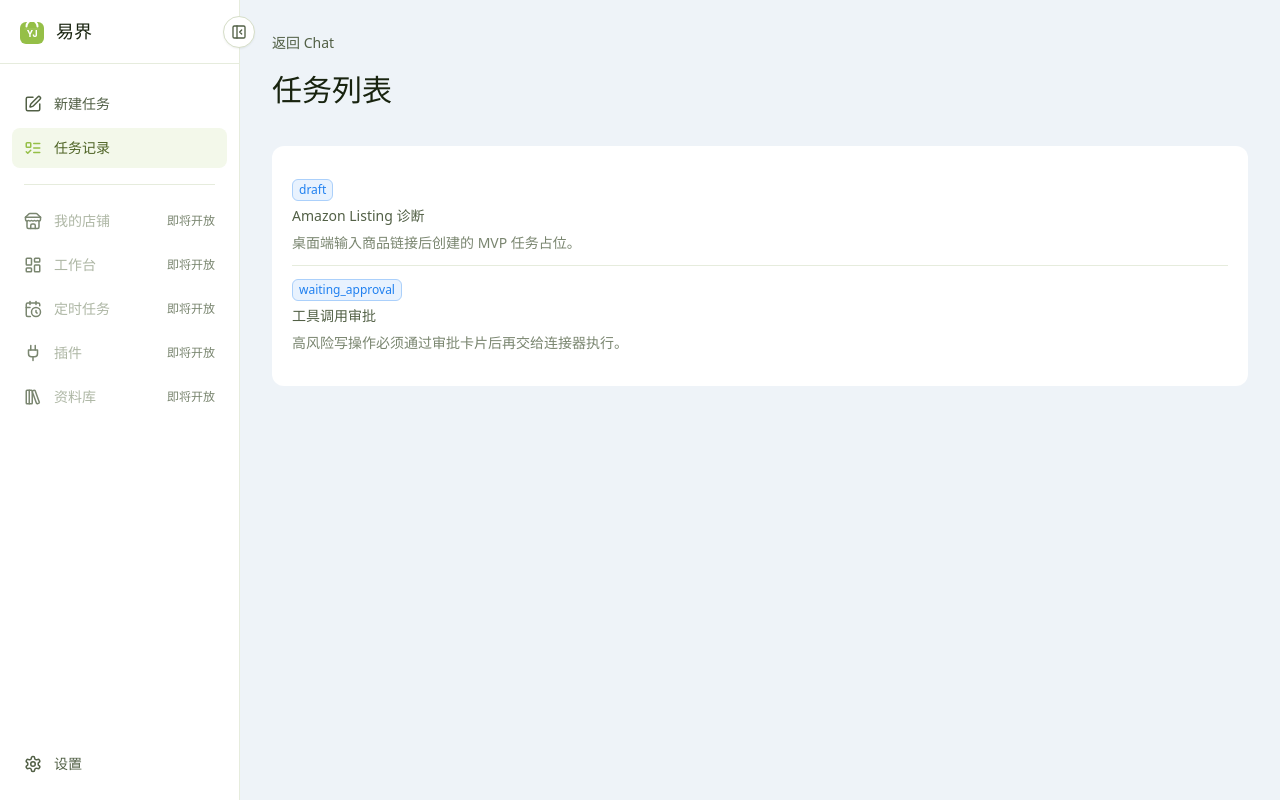
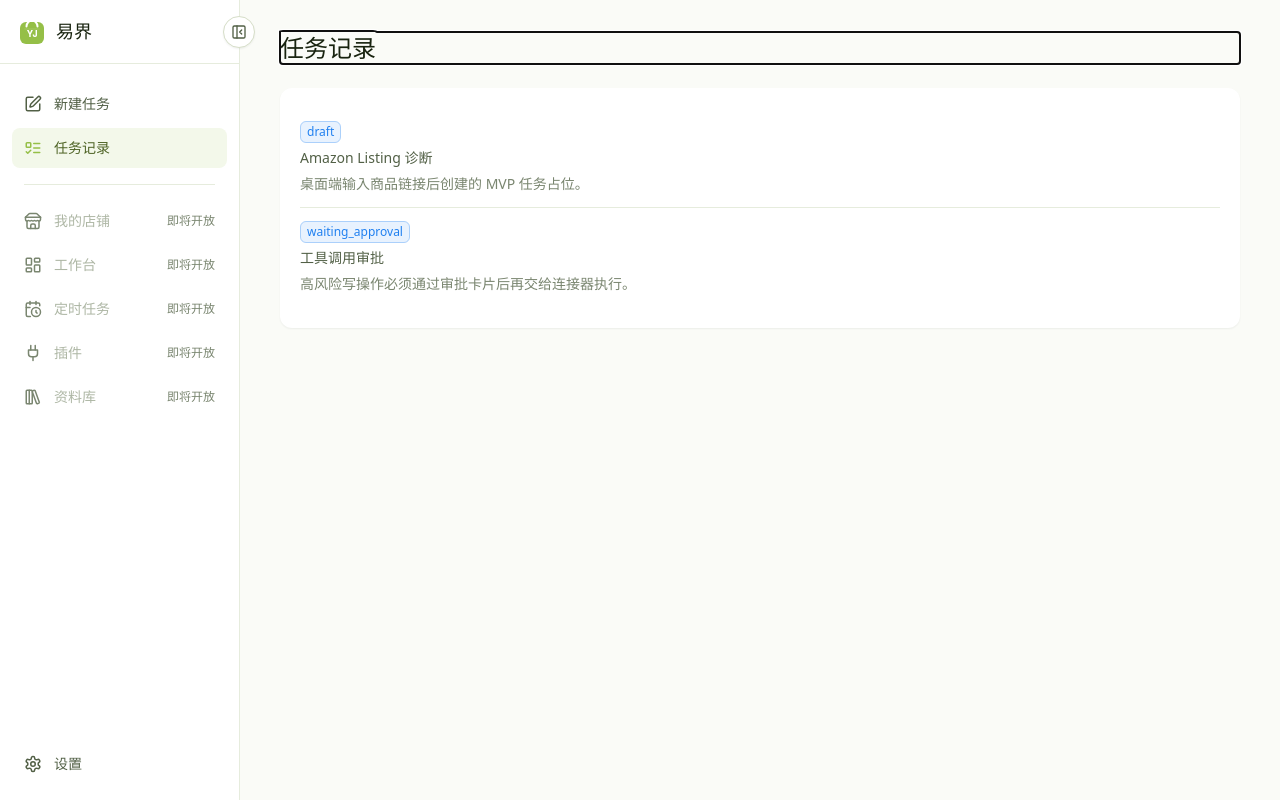
Before and after one commit to 36Dge/yijie-desktop, a Vue app: page /tasks in a window 1280 px wide. Built offline with nearby package versions, Linux system fonts and the light colour scheme.

Commit message:
feat(navigation): complete FEAT-124 S4 routes and window baseline

```diff
--- a/src-tauri/tauri.conf.json
+++ b/src-tauri/tauri.conf.json
@@ -14,7 +14,9 @@
       {
         "title": "易界 AI",
         "width": 1180,
-        "height": 780
+        "height": 780,
+        "minWidth": 1180,
+        "minHeight": 760
       }
     ],
     "security": {
--- a/src/pages/settings/SettingsPage.vue
+++ b/src/pages/settings/SettingsPage.vue
@@ -1,26 +1,40 @@
 <script setup lang="ts">
-import { NButton, NCard, NH1, NLayout, NSpace, NText } from "naive-ui";
-import { useRouter } from "vue-router";
-
-const router = useRouter();
+import { NCard, NText } from "naive-ui";
 </script>
 
 <template>
-  <n-layout class="page">
-    <n-space vertical size="large">
-      <n-button text @click="router.push('/chat')">返回 Chat</n-button>
-      <n-h1>本地设置</n-h1>
-      <n-card title="Sidecar" :bordered="false">
+  <section class="page" aria-labelledby="settings-page-title">
+    <div class="page__content">
+      <h1 id="settings-page-title" class="page__title">设置</h1>
+      <n-card class="page__card" title="Sidecar" :bordered="false">
         <n-text>桌面端会在后续版本管理 Codex Runtime 与 yijie-agent-host sidecar。</n-text>
       </n-card>
-    </n-space>
-  </n-layout>
+    </div>
+  </section>
 </template>
 
 <style scoped>
 .page {
-  min-height: 100vh;
-  padding: 32px;
-  background: #eef3f8;
+  min-height: 100%;
+  padding: var(--yj-space-8);
+  background: var(--yj-color-bg-page);
+}
+
+.page__content {
+  width: min(100%, var(--yj-layout-form-max));
+  margin-inline: auto;
+}
+
+.page__title {
+  margin: 0 0 var(--yj-space-6);
+  color: var(--yj-color-text-primary);
+  font-size: var(--yj-font-size-page-title);
+  font-weight: var(--yj-font-weight-semibold);
+  line-height: var(--yj-line-height-page-title);
+}
+
+.page__card {
+  background: var(--yj-color-bg-card);
+  box-shadow: var(--yj-shadow-xs);
 }
 </style>
--- a/src/pages/tasks/TasksPage.vue
+++ b/src/pages/tasks/TasksPage.vue
@@ -1,18 +1,13 @@
 <script setup lang="ts">
-import { NButton, NCard, NH1, NLayout, NList, NListItem, NSpace, NTag, NText } from "naive-ui";
-import { useRouter } from "vue-router";
+import { NCard, NList, NListItem, NSpace, NTag, NText } from "naive-ui";
 import { sampleTasks } from "../../domain/tasks";
-
-const router = useRouter();
 </script>
 
 <template>
-  <n-layout class="page">
-    <n-space vertical size="large">
-      <n-button text @click="router.push('/chat')">返回 Chat</n-button>
-      <n-h1>任务列表</n-h1>
-
-      <n-card :bordered="false">
+  <section class="page" aria-labelledby="tasks-page-title">
+    <div class="page__content">
+      <h1 id="tasks-page-title" class="page__title">任务记录</h1>
+      <n-card class="page__card" :bordered="false">
         <n-list>
           <n-list-item v-for="task in sampleTasks" :key="task.id">
             <n-space vertical size="small">
@@ -23,14 +18,32 @@ const router = useRouter();
           </n-list-item>
         </n-list>
       </n-card>
-    </n-space>
-  </n-layout>
+    </div>
+  </section>
 </template>
 
 <style scoped>
 .page {
-  min-height: 100vh;
-  padding: 32px;
-  background: #eef3f8;
+  min-height: 100%;
+  padding: var(--yj-space-8);
+  background: var(--yj-color-bg-page);
+}
+
+.page__content {
+  width: min(100%, var(--yj-layout-form-max));
+  margin-inline: auto;
+}
+
+.page__title {
+  margin: 0 0 var(--yj-space-6);
+  color: var(--yj-color-text-primary);
+  font-size: var(--yj-font-size-page-title);
+  font-weight: var(--yj-font-weight-semibold);
+  line-height: var(--yj-line-height-page-title);
+}
+
+.page__card {
+  background: var(--yj-color-bg-card);
+  box-shadow: var(--yj-shadow-xs);
 }
 </style>
--- a/src/router/index.ts
+++ b/src/router/index.ts
@@ -1,14 +1,83 @@
-import { createRouter, createWebHistory } from "vue-router";
+import { nextTick } from "vue";
+import {
+  createMemoryHistory,
+  createRouter,
+  createWebHistory,
+  type RouteMeta,
+  type RouteRecordRaw,
+  type RouterHistory,
+} from "vue-router";
 import ChatPage from "../pages/chat/ChatPage.vue";
 import SettingsPage from "../pages/settings/SettingsPage.vue";
 import TasksPage from "../pages/tasks/TasksPage.vue";
 
-export const router = createRouter({
-  history: createWebHistory(),
-  routes: [
-    { path: "/", redirect: "/chat" },
-    { path: "/chat", component: ChatPage },
-    { path: "/tasks", component: TasksPage },
-    { path: "/settings", component: SettingsPage },
-  ],
-});
+export const APP_ROUTE_RECORDS = [
+  { path: "/", redirect: "/chat" },
+  {
+    path: "/chat",
+    name: "chat",
+    component: ChatPage,
+    meta: {
+      navKey: "newTask",
+      documentTitle: "新建任务 · 易界 AI",
+    },
+  },
+  {
+    path: "/tasks",
+    name: "tasks",
+    component: TasksPage,
+    meta: {
+      navKey: "taskHistory",
+      documentTitle: "任务记录 · 易界 AI",
+    },
+  },
+  {
+    path: "/settings",
+    name: "settings",
+    component: SettingsPage,
+    meta: {
+      navKey: "settings",
+      documentTitle: "设置 · 易界 AI",
+    },
+  },
+] as const satisfies readonly RouteRecordRaw[];
+
+export function syncRouteTitle(routeMeta: RouteMeta, routeDocument: Document): void {
+  if (typeof routeMeta.documentTitle === "string") {
+    routeDocument.title = routeMeta.documentTitle;
+  }
+}
+
+export function focusRouteHeading(routeDocument: Document): void {
+  const heading = routeDocument.querySelector<HTMLElement>("main h1");
+
+  if (!heading) {
+    return;
+  }
+
+  heading.tabIndex = -1;
+  heading.focus({ preventScroll: true });
+}
+
+export function createAppRouter(history: RouterHistory) {
+  const appRouter = createRouter({
+    history,
+    routes: APP_ROUTE_RECORDS,
+  });
+
+  appRouter.afterEach((route) => {
+    if (typeof document === "undefined") {
+      return;
+    }
+
+    syncRouteTitle(route.meta, document);
+    void nextTick(() => focusRouteHeading(document));
+  });
+
+  return appRouter;
+}
+
+const defaultHistory =
+  typeof window === "undefined" ? createMemoryHistory() : createWebHistory();
+
+export const router = createAppRouter(defaultHistory);
```
Also changed, not shown: 1 other file (tests, documents, lock files or other folders).
